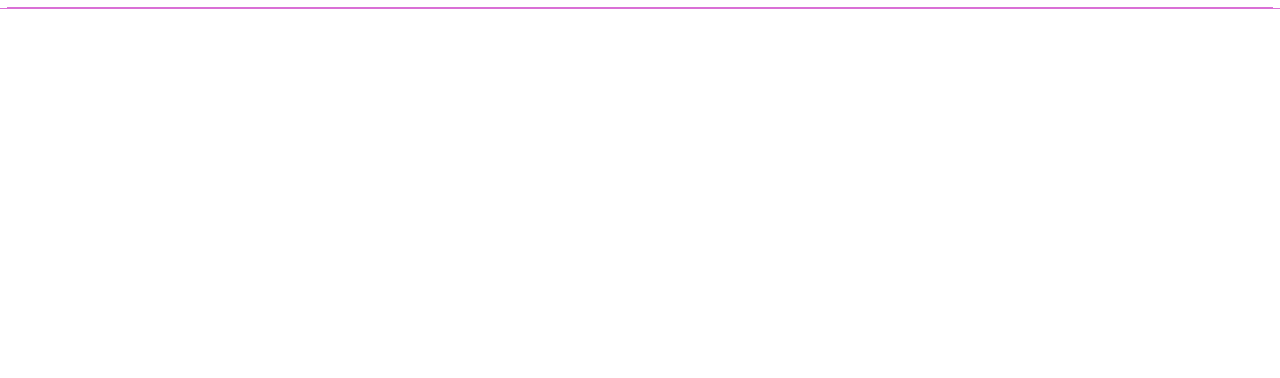
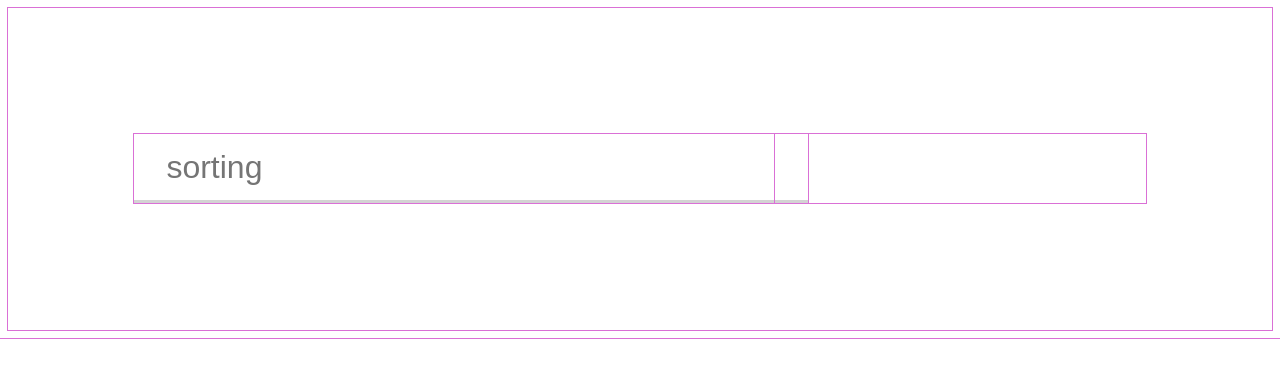
Before and after one commit to polevoyd/to-know, a React (Create React App) app: page / in a window 1280 px wide. Shown: the top 378 px of the page. Built offline with nearby package versions, Linux system fonts and the light colour scheme; the HTML template or start-up script is replaced by a standard one.

Commit message:
initial commit

```diff
--- a/src/App.js
+++ b/src/App.js
@@ -4,7 +4,7 @@ import CardsAll from './components/CardsAll';
 class App extends React.Component {
   render(){
     return(
-      <div>
+      <div className="app">
         <CardsAll />
       </div>
     );
--- a/src/components/CardsAll.js
+++ b/src/components/CardsAll.js
@@ -1,10 +1,11 @@
 import React from 'react';
+import CardsFilterBar from './CardsFilterBar';
 
 class CardsAll extends React.Component {
     render(){
         return(
             <div>
-
+                <CardsFilterBar />
             </div>
         );
     }
--- a/src/components/CardsFilterBar.js
+++ b/src/components/CardsFilterBar.js
@@ -3,7 +3,9 @@ import React from 'react';
 class CardsFilterBar extends React.Component {
     render(){
         return(
-            <h1>Something</h1>
+            <div className='filter-bar'>
+                <input type="text" placeholder="sorting"></input>
+            </div>
         );
     }
 }
--- a/src/index.css
+++ b/src/index.css
@@ -1,3 +1,25 @@
 * {
   outline: 1px solid orchid;
 }
+
+ /* app level  */
+
+.app {
+  padding: 10%;
+}
+
+/* CardsFilterBar component  */
+
+.filter-bar {
+  display: grid;
+  width: 50vw;
+}
+
+.filter-bar input {
+  width: 100%;
+  height: 2em;
+  font-size: 2em;
+  padding-left: 1em;
+  border: none;
+  border-bottom: 3px solid lightgrey;
+}
```
